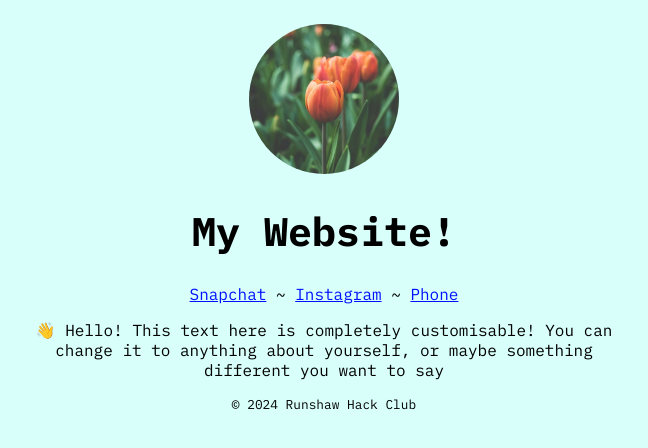
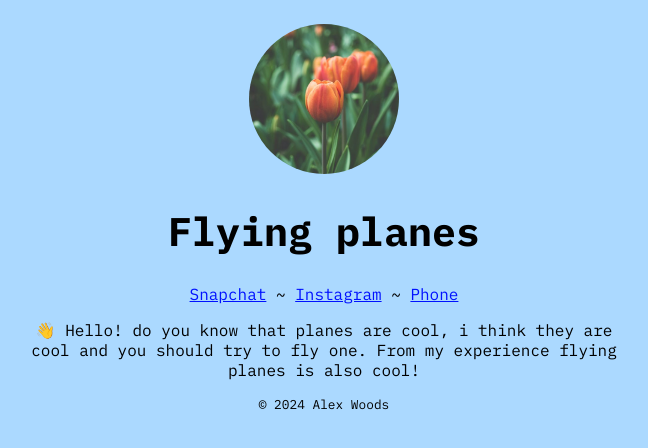
Before and after one commit to BlueGoblin1912/website, a plain HTML site: page index.html in a window 1280 px wide. Shown: the whole page, without its empty margins (316-964 px from the left). Drawn offline with Linux system fonts and the light colour scheme.

Commit message:
final :0

```diff
--- a/index.html
+++ b/index.html
@@ -29,7 +29,7 @@
         <header>
             <img src="images/profile.jpg" alt="Main picture" class="profile-pic">
             <!-- Why not try changing the text in the h1 tag to your name? -->
-            <h1>My Website!</h1>
+            <h1>Flying planes</h1>
             <!-- These are links to different social media platforms. You can change them to whatever you like! -->
             <!-- The value in the href attribute is the link to your profile. The text afterwards is what shows in the browser. -->
             <!-- Make sure to replace YOURUSERNAME with your actual username -->
@@ -44,14 +44,13 @@
         <main>
             <!-- Notice how we have a class attribute here? This is how we can style elements in CSS! Take a look at the styles/style.css file to find out more -->
             <section class="main-section">
-                <p>👋 Hello! This text here is completely customisable! You can change it to anything about yourself, or
-                    maybe something different you want to say</p>
+                <p>👋 Hello! do you know that planes are cool, i think they are cool and you should try to fly one. From my experience flying planes is also cool!</p>
             </section>
         </main>
 
         <!-- The footer of the webpage, shown at the bottom. Of course, you can customise this too! -->
         <footer>
-            <p>&copy; 2024 Runshaw Hack Club</p>
+            <p>&copy; 2024 Alex Woods</p>
         </footer>
     </body>
 
--- a/styles/style.css
+++ b/styles/style.css
@@ -14,7 +14,7 @@ body {
     replace #f0f0f0 with the colour you want, which you can find by searching for "hex colour picker" online.
      */
     text-align: center;
-    background-color: #d8fffa;
+    background-color: #abd9ff;
 }
 
 .main-section {
@@ -45,6 +45,7 @@ a:hover {
     */
     text-decoration-style: wavy;
     text-decoration-skip-ink: none;
+
 }
 
 .profile-pic {
```
